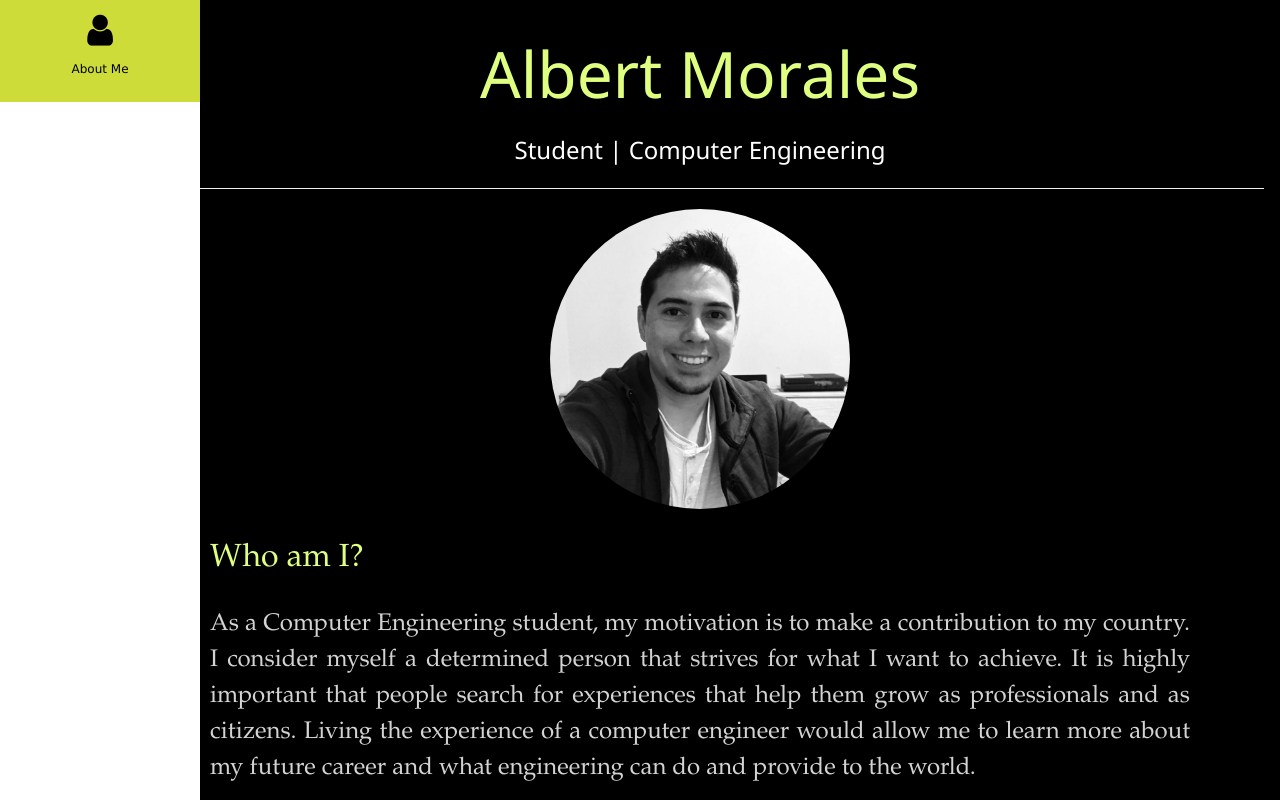
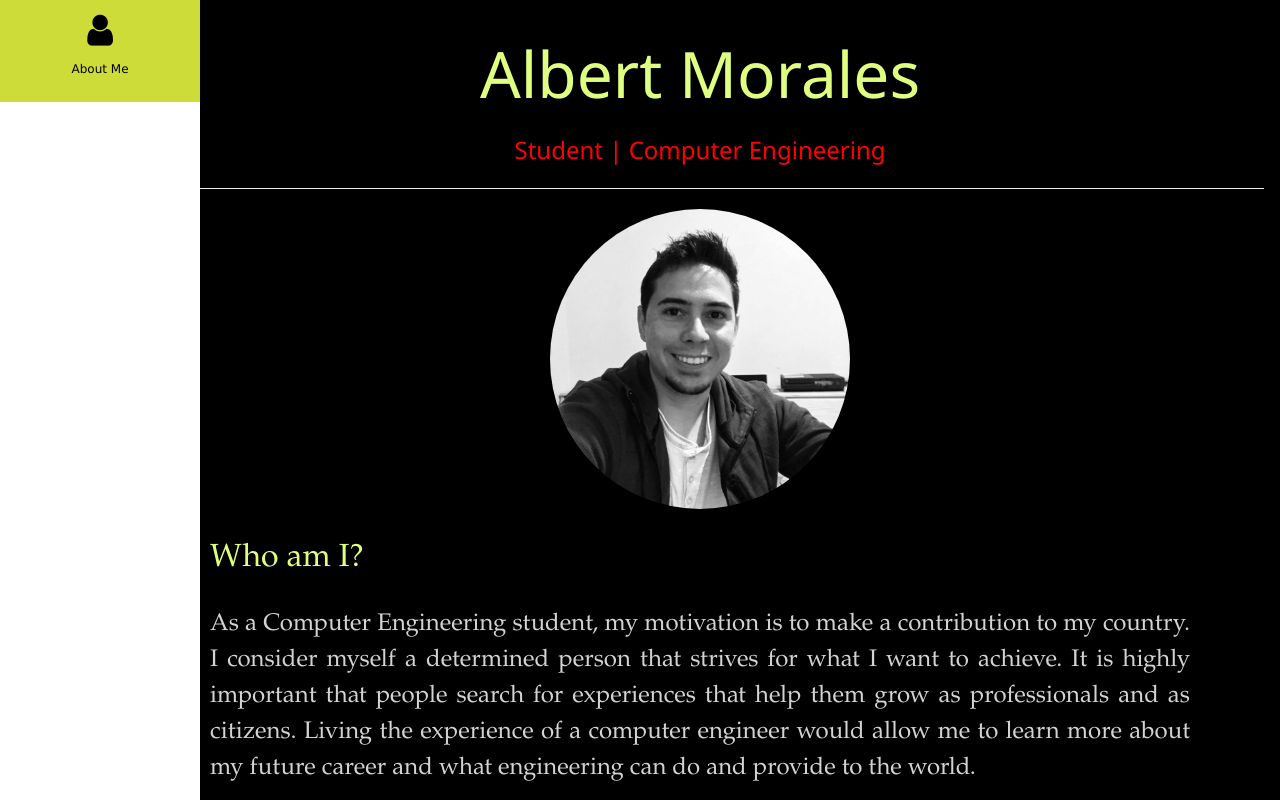
Before and after one commit to albertm311/albertm311.github.io, a plain HTML site: page index.html in a window 1280 px wide. Shown: the top 800 px of the page. Drawn offline with nearby package versions, Linux system fonts and the light colour scheme.

Commit message:
Update index.html

```diff
--- a/index.html
+++ b/index.html
@@ -9,11 +9,11 @@
     <meta charset="utf-8">
 
 <style>
-    /*body, h2, h3, h4, h5, h6 {
+    body, h2, h3, h4, h5, h6 {
     font-size: large;
     font-family: "Lucida Sans Typewriter";
     color: red;
-}*/
+}
 
 h1 {
     font-family: Courier New, Courier, monospace;
```
